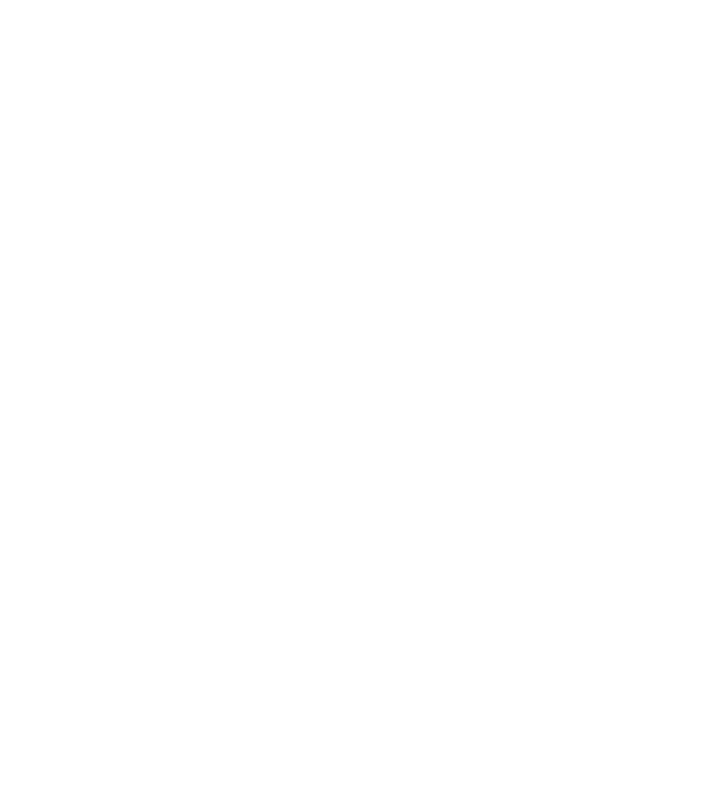
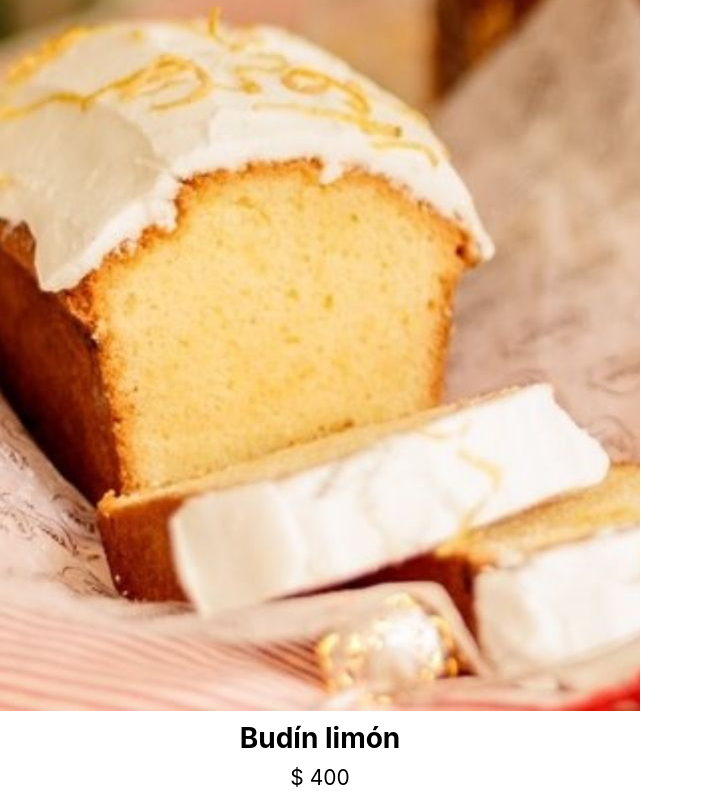
Before and after one commit to AbyGalarza/react, a React (Create React App) app: page / in a window 1280 px wide. Shown: the part 1082-1882 px from the top of the page, without its empty margins (0-703 px from the left). Before the commit the page ends 813 px from the top, so only its background shows below. Built offline with nearby package versions, Linux system fonts and the light colour scheme.

Commit message:
Desafío

```diff
--- a/package.json
+++ b/package.json
@@ -11,6 +11,7 @@
     "@testing-library/user-event": "^13.5.0",
     "react": "^18.1.0",
     "react-dom": "^18.1.0",
+    "react-router-dom": "^6.3.0",
     "react-scripts": "^2.1.3",
     "web-vitals": "^2.1.4"
   },
--- a/src/App.js
+++ b/src/App.js
@@ -1,9 +1,10 @@
 import React, { useEffect } from 'react';
 import './App.css';
+import { BrowserRouter, Routes, Route } from 'react-router-dom';
 import NavBar from './components/NavBar/NavBar';
 import ItemListContainer from './components/ItemListContainer/ItemListContainer';
+import productos from './utils/ProductsMocks';
 import ItemDetailContainer from './components/ItemDetailContainer/ItemDetailContainer';
-import productos from './utils/ProductsMocks'
 
 
 function App() {
@@ -11,8 +12,14 @@
 
   return (
     <div className="App">
+            <BrowserRouter>
       <NavBar />
+      <Routes>
+        <Route path='/'/>
+      </Routes>
       <ItemListContainer/>
+      <ItemDetailContainer/>
+      </BrowserRouter>
 
     </div>
   );
--- a/src/components/Item/Item.js
+++ b/src/components/Item/Item.js
@@ -11,7 +11,7 @@
             <CardContent>
                 <div className="card-item">
                     <div>
-                        <img src={`./${image}`} />
+                        <img src={`./${image}`}/>
                     </div>
                     <p>{title}</p>
                     <span>$ {price}</span>
--- /dev/null
+++ b/src/components/ItemDetail/ItemDetail.css
@@ -0,0 +1,21 @@
+.card-item-img{
+    width: 100%;
+}
+
+.card-item-detail{
+    display: flex;
+    flex-direction: column;
+    max-width: 50%;
+}
+
+.card-item-detail p{
+    font-size: 28px;
+    font-weight: 700;
+    margin-top: 10px;
+    margin-bottom: 10px;
+}
+
+.card-item-detail span{
+    margin-bottom: 10px;
+    font-size: 21px;
+}
--- a/src/components/ItemDetail/ItemDetail.js
+++ b/src/components/ItemDetail/ItemDetail.js
@@ -1,10 +1,14 @@
 import React from "react";
+import './ItemDetail.css';
 
-const ItemDetail = (data)=>{
+const ItemDetail = ({data})=>{
     console.log("Data desde ItemDetail: ",data)
     return(
-        <div>
-            <h2>{data.title}</h2>
+        <div className="card-item-detail">
+            <img className="card-item-img" src={`./${data.image}`}/>
+            <p>{data.title}</p>
+            <span>$ {data.price}</span>
+
         </div>
     )
 }
```
Also changed, not shown: 1 other file (tests, documents, lock files or other folders).
